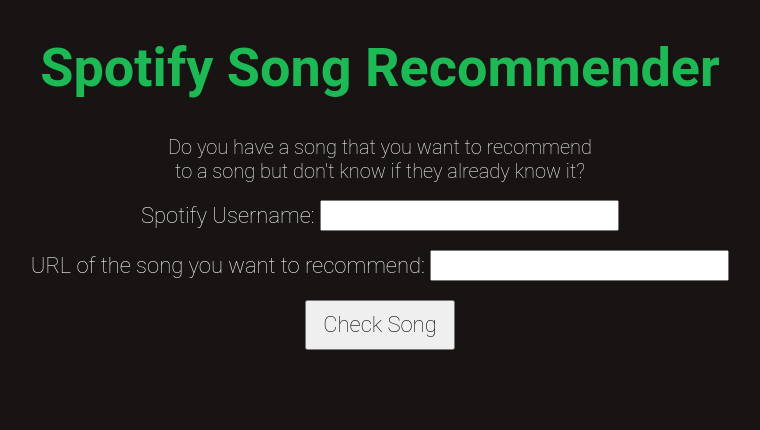
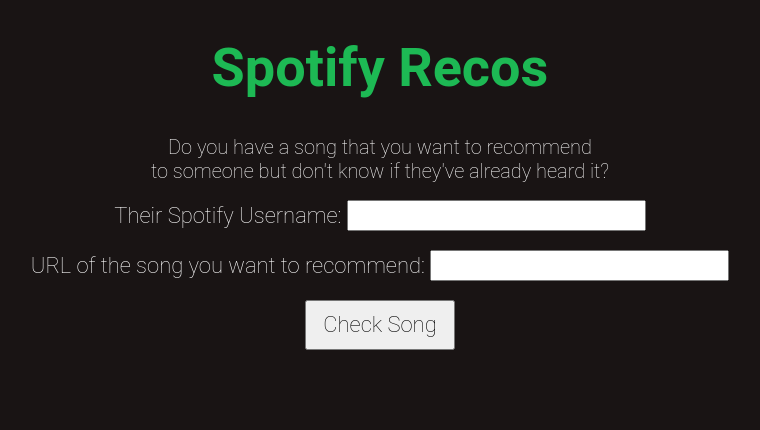
Before and after one commit to toni-li/spotify-recos, a Flask app: page / in a window 1280 px wide. Shown: the top 430 px of the page, without its empty margins (260-1020 px from the left). Run offline with Flask 2, Linux system fonts and the light colour scheme.

Commit message:
changes in html text

```diff
--- a/app/templates/web-app.html
+++ b/app/templates/web-app.html
@@ -6,11 +6,11 @@
     <title> Spotify Song Recommender </title>
 </head>
 <body>
-    <h1> Spotify Song Recommender </h1>
-    <h2 id="subtext"> Do you have a song that you want to recommend <br> to a song but don't know if they already know it?</h2>
+    <h1> Spotify Recos </h1>
+    <h2 id="subtext"> Do you have a song that you want to recommend <br> to someone but don't know if they've already heard it?</h2>
     <div class="titles">
         <form action="{{ url_for('get_data') }}" method="POST">
-            <label for="user-name"> Spotify Username: </label>
+            <label for="user-name"> Their Spotify Username: </label>
             <input name="user-name">
             <br><br>
             <label for="song"> URL of the song you want to recommend: </label>
```
